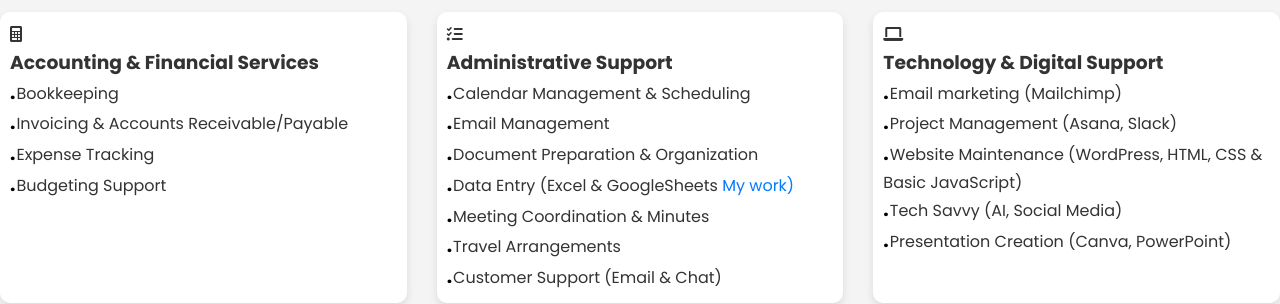
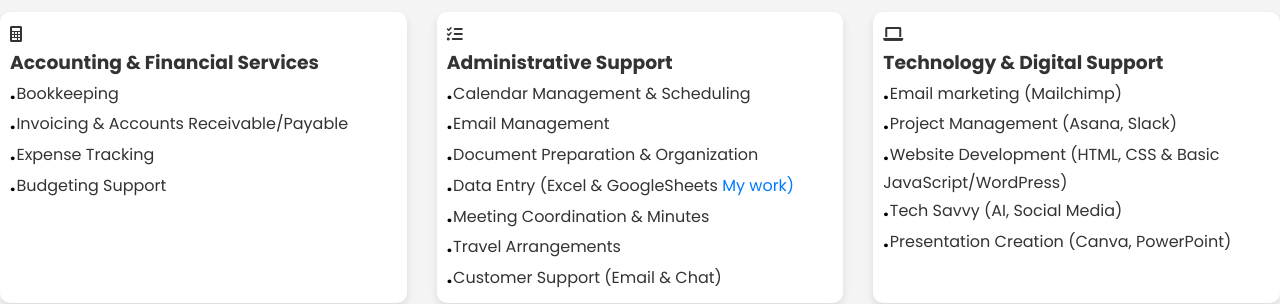
Before and after one commit to Ruthbaby/Virtual-Assistant-portfolio, a plain HTML site: page index.html in a window 1280 px wide. Shown: the part 1480-1784 px from the top of the page. Drawn offline with Linux system fonts and the light colour scheme; a script that the page names is missing.

Commit message:
Added some codes

```diff
--- a/index.html
+++ b/index.html
@@ -142,7 +142,7 @@
           <ul>
             <li><span>.</span>Email marketing  (Mailchimp)</li>
             <li><span>.</span>Project Management (Asana, Slack)</li>
-            <li><span>.</span>Website Maintenance (WordPress, HTML, CSS & Basic JavaScript)</li>
+            <li><span>.</span>Website Development (HTML, CSS & Basic JavaScript/WordPress)</li>
             <li><span>.</span>Tech Savvy (AI, Social Media)</li>
             <li><span>.</span>Presentation Creation (Canva, PowerPoint)</li>
           </ul>
```
